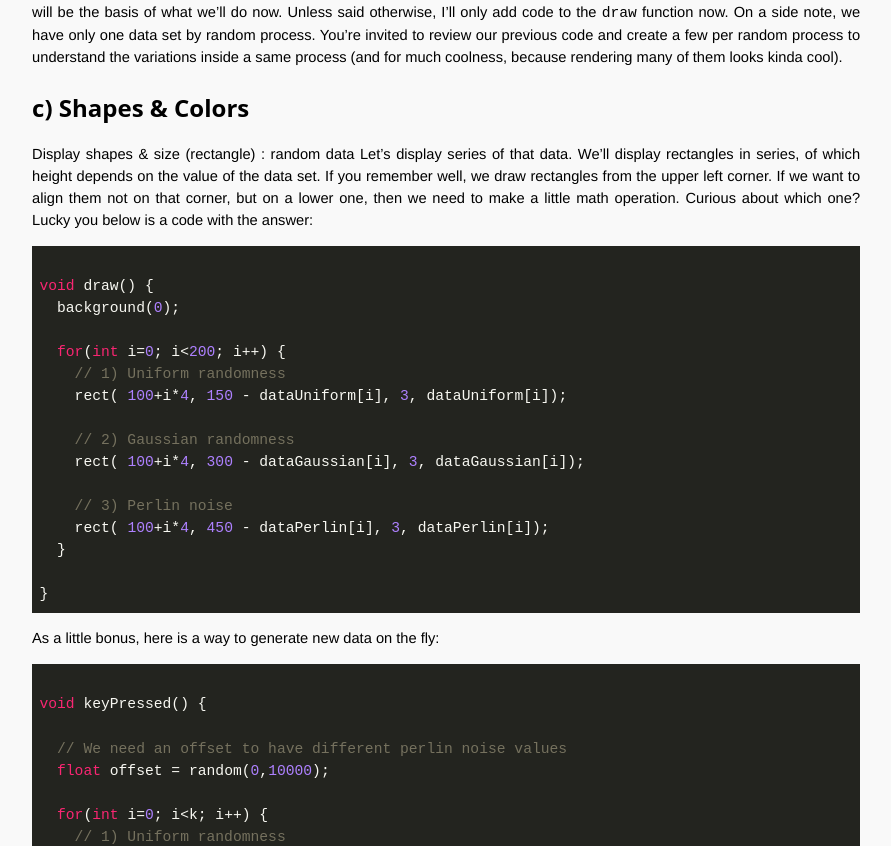
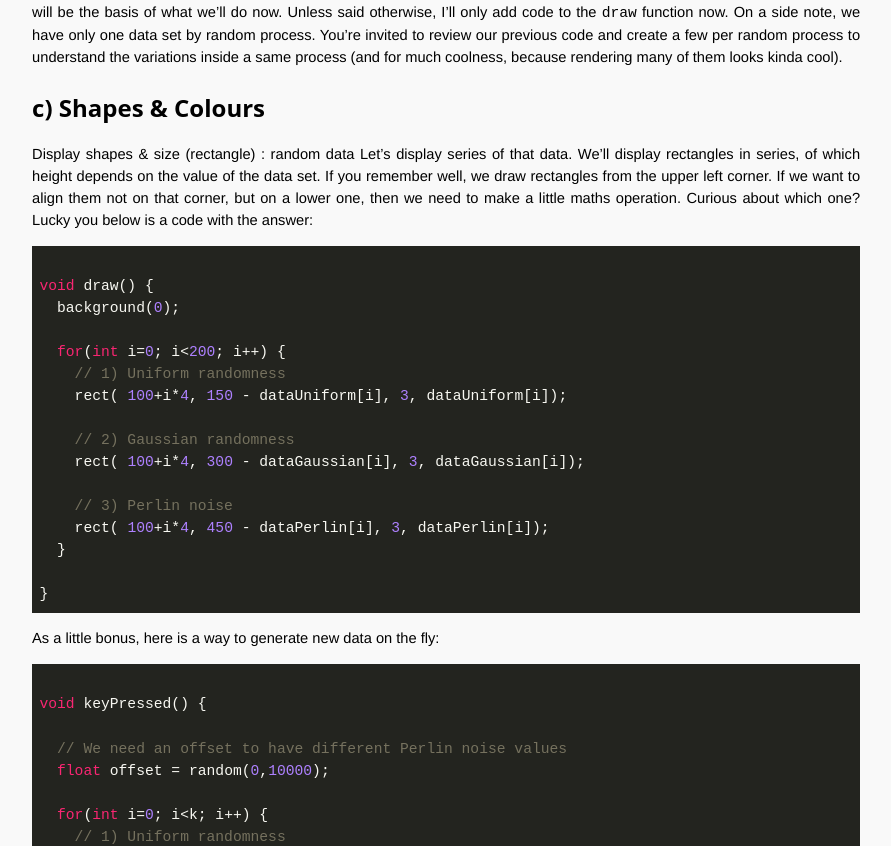
Before and after one commit to OpenTechSchool-Brussels/data-visualisation-with-processing, a Jekyll site: the page built from A-feel-of-data.markdown, in a window 1280 px wide and 1400 px high, scrolled down 2574 px. Shown: the part 169-1015 px from the top of the window, without its empty margins (324-1215 px from the left). Built offline with Jekyll 4.4.1, drawn with Linux system fonts in a browser that asks for light colours; Markdown is read by kramdown in place of the engine named in the settings; some of the changed text lies outside the part shown.

Commit message:
Update A-feel-of-data.markdown

````diff
--- a/A-feel-of-data.markdown
+++ b/A-feel-of-data.markdown
@@ -104,10 +104,10 @@ void draw() {
 It's always nice to have a strong feeling of what data is, nothing better than creating your own data set from scratch! This part will be the basis of what we'll do now. Unless said otherwise, I'll only add code to the `draw` function now. On a side note, we have only one data set by random process. You're invited to review our previous code and create a few per random process to understand the variations inside a same process (and for much coolness, because rendering many of them looks kinda cool).
 
 
-##c) Shapes & Colors
+##c) Shapes & Colours
 
 Display shapes & size (rectangle) : random data
-Let's display series of that data. We'll display rectangles in series, of which height depends on the value of the data set. If you remember well, we draw rectangles from the upper left corner. If we want to align them not on that corner, but on a lower one, then we need to make a little math operation. Curious about which one? Lucky you below is a code with the answer:
+Let's display series of that data. We'll display rectangles in series, of which height depends on the value of the data set. If you remember well, we draw rectangles from the upper left corner. If we want to align them not on that corner, but on a lower one, then we need to make a little maths operation. Curious about which one? Lucky you below is a code with the answer:
 
 ```java
 
@@ -134,7 +134,7 @@ As a little bonus, here is a way to generate new data on the fly:
 
 void keyPressed() {
 
-  // We need an offset to have different perlin noise values
+  // We need an offset to have different Perlin noise values
   float offset = random(0,10000);
 
   for(int i=0; i<k; i++) {
@@ -175,7 +175,7 @@ void draw() {
 }
 ```
 
-Choosing the right color is often a pretty complex process, and would require a whole workshop for it. Try to play with other shades, cold to warm (avoid the rainbow), gray to saturate... You might want to go check out this great resource from Nasa : [link](http://www.earthobservatory.nasa.gov/blogs/elegantfigures/2013/08/05/subtleties-of-color-part-1-of-6)
+Choosing the right colour is often a pretty complex process, and would require a whole workshop for it. Try to play with other shades, cold to warm (avoid the rainbow), gray to saturate... You might want to go check out this great resource from Nasa : [link](http://www.earthobservatory.nasa.gov/blogs/elegantfigures/2013/08/05/subtleties-of-color-part-1-of-6)
 
 Second, up until now we used one dimension data sets. It's not the case for all data set. The dimension of a data set is defined by the number of variable in input, in our case there is only the index, so only one dimension.
 
````
